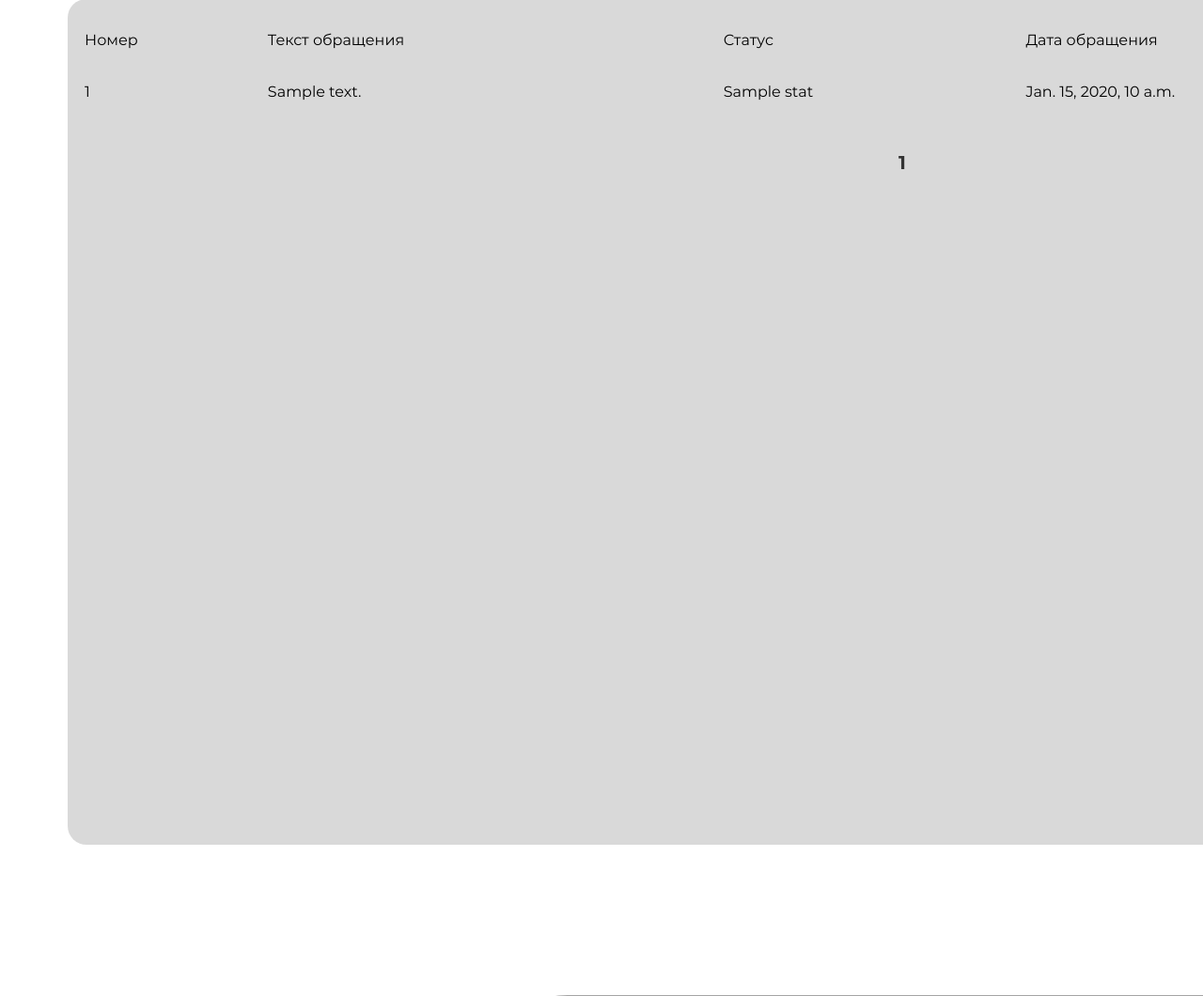
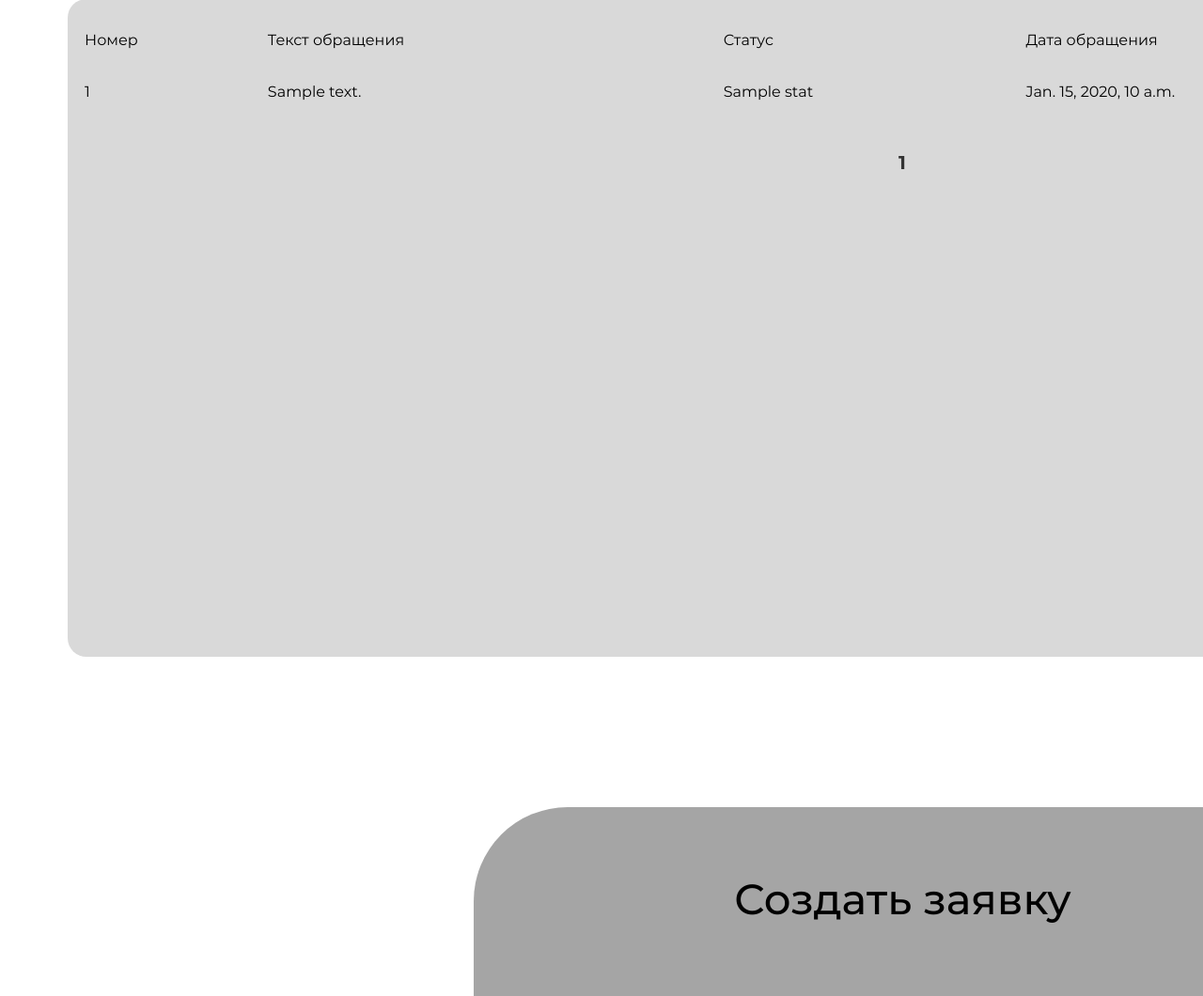
Before and after one commit to Tallrate113/sitedvlink, a Django app: template sitedvlink/dvlink/templates/dvlink/account.html in a window 1280 px wide; the page is wider, and only the part inside the window is pictured. Shown: the part 665-1725 px from the top of that part at 94% size. Run offline with Django 3.2, Linux system fonts and the light colour scheme; the template is opened without the code that fills it: most values are stand-ins (such as "Sample title", 1, 10 or a date in 2020); form fields are guessed from the names that the template uses.

Commit message:
Edit form application

```diff
--- a/sitedvlink/dvlink/static/dvlink/css/style.css
+++ b/sitedvlink/dvlink/static/dvlink/css/style.css
@@ -320,7 +320,7 @@ button{
 
 .form_applecation{
     width: 1776px;
-    height: 900px;
+    height: 700px;
     background-color: #D9D9D9;
     margin-top: 100px;
     margin-left:72px;
```
